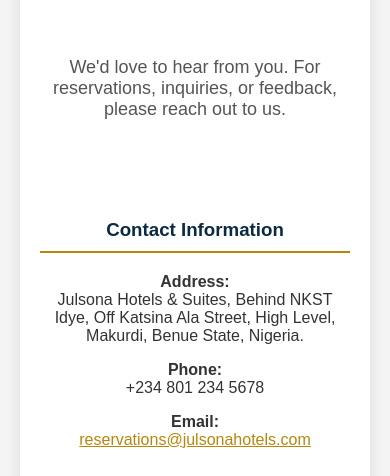
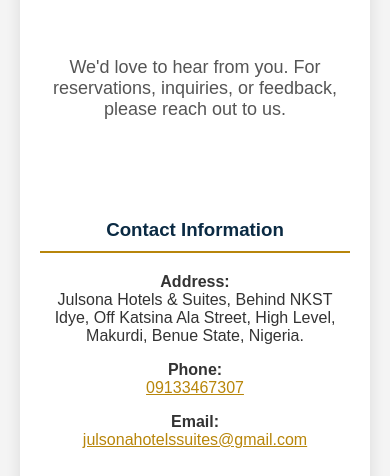
Before and after one commit to Ayar20/julsona-hotel-app, a website: page contact.html in a window 390 px wide. Shown: the part 288-764 px from the top of the page. Drawn offline with Linux system fonts and the light colour scheme.

Commit message:
Update contact phone and email to correct details

```diff
--- a/contact.html
+++ b/contact.html
@@ -38,8 +38,8 @@
                 <div class="contact-info">
                     <h3 style="color: #0a2a43; border-bottom: 2px solid #b8860b; padding-bottom: 10px; margin-bottom: 20px;">Contact Information</h3>
                     <p><strong>Address:</strong><br> Julsona Hotels & Suites, Behind NKST Idye, Off Katsina Ala Street, High Level, Makurdi, Benue State, Nigeria.</p>
-                    <p><strong>Phone:</strong><br> +234 801 234 5678</p>
-                    <p><strong>Email:</strong><br> <a href="mailto:reservations@julsonahotels.com" style="color: #b8860b;">reservations@julsonahotels.com</a></p>
+                    <p><strong>Phone:</strong><br> <a href="tel:09133467307" style="color: #b8860b;">09133467307</a></p>
+                    <p><strong>Email:</strong><br> <a href="mailto:julsonahotelssuites@gmail.com" style="color: #b8860b;">julsonahotelssuites@gmail.com</a></p>
 
                     <h3 style="margin-top: 30px; color: #0a2a43; border-bottom: 2px solid #b8860b; padding-bottom: 10px; margin-bottom: 20px;">Find Us On The Map</h3>
                     <div class="map-placeholder" style="border-radius: 8px; overflow: hidden;">
```
